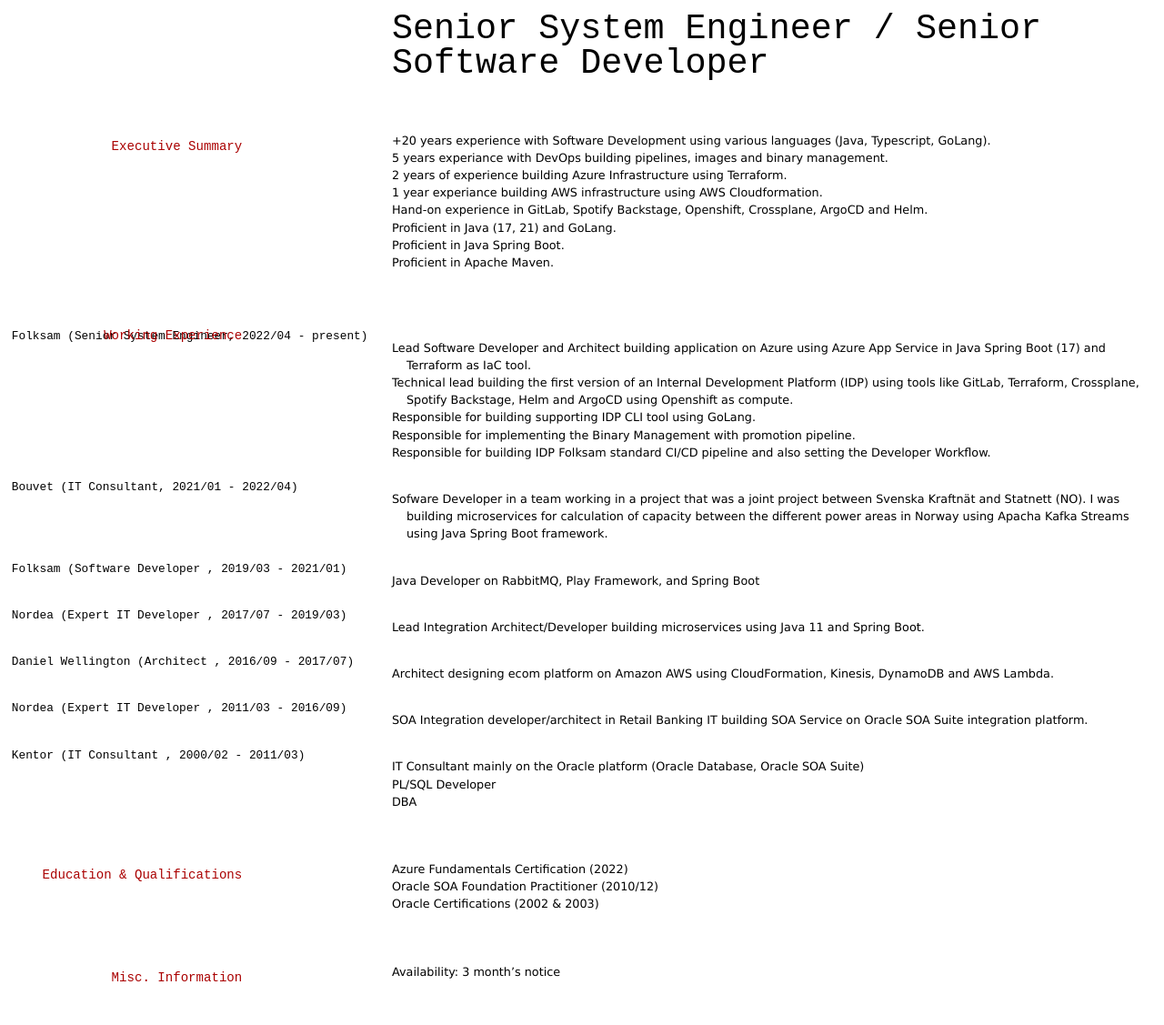
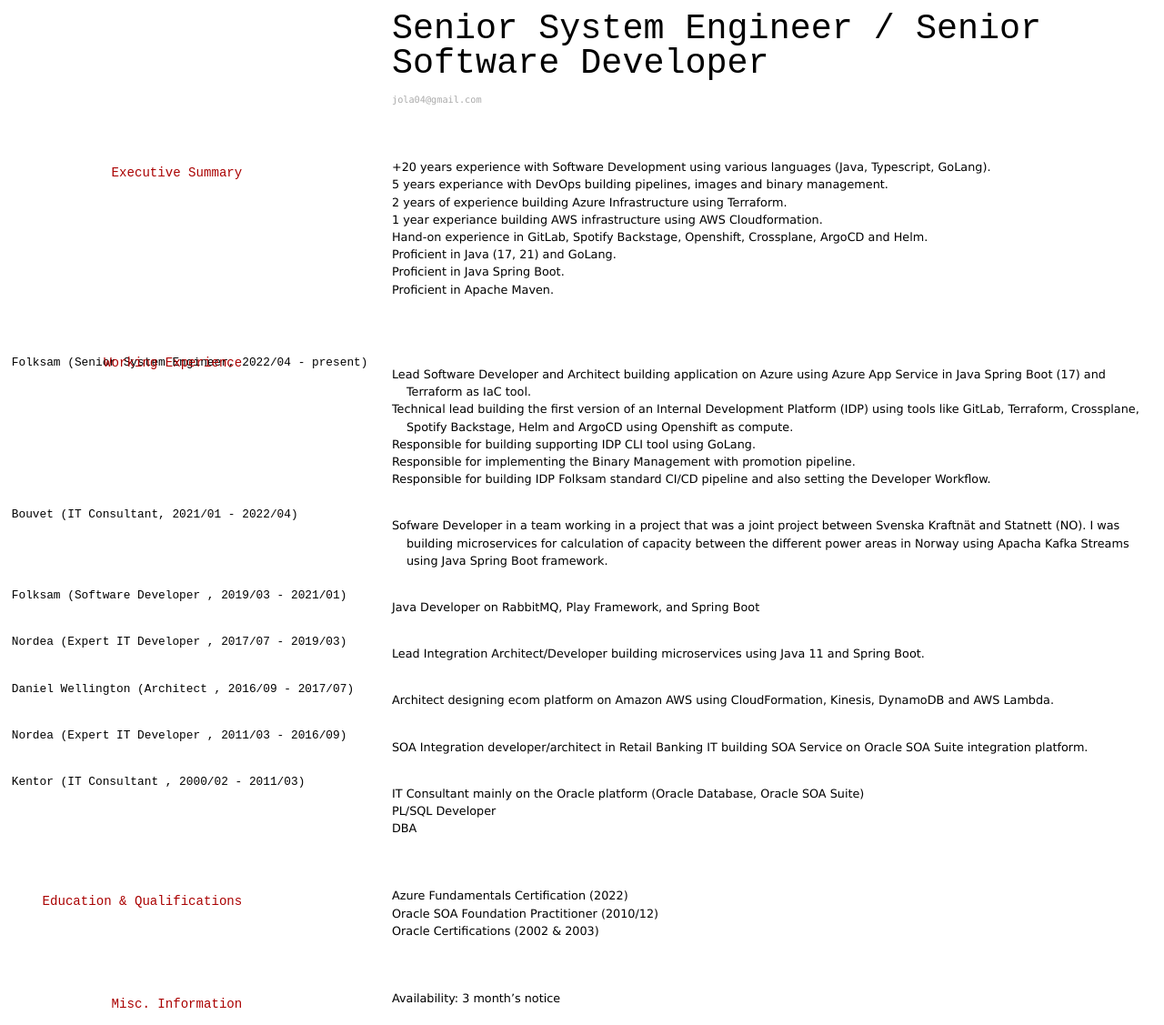
Before and after one commit to johanglarsson/cv, a Jekyll site: the page built from index.md, in a window 1280 px wide. Shown: the whole page at 91% size. Built offline with Jekyll 4.4.1, drawn with Linux system fonts in a browser that asks for light colours; before the commit the page ends 1097 px from its top, so only the background shows below that.

Commit message:
Update index.md

```diff
--- a/index.md
+++ b/index.md
@@ -4,6 +4,10 @@ title: Johan Larsson's CV
 ---
 
 # Senior System Engineer / Senior Software Developer
+
+<div id="webaddress">
+<a href="jola04@gmail.com">jola04@gmail.com</a>
+</div>
 
 ## Executive Summary
 
```
